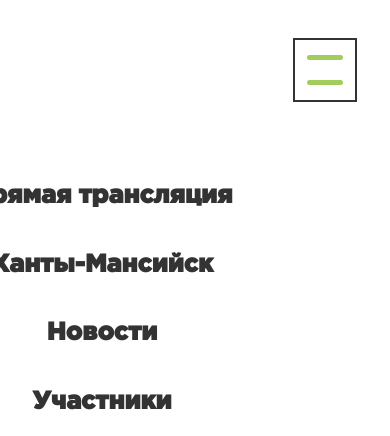
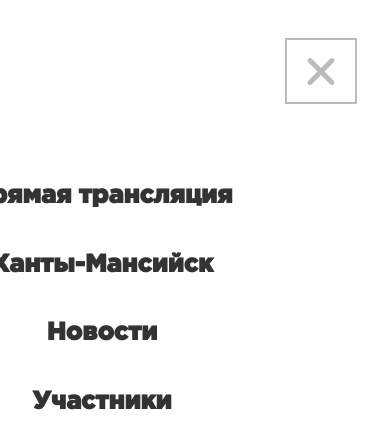
Before and after one commit to milak00/learning-project, a plain HTML site: page index.html in a window 390 px wide. Shown: the top 436 px of the page. Drawn offline with Linux system fonts and the light colour scheme; files whose address does not match are found by name.

Commit message:
1.4 первый квартал (генерация верстки мобильного меню при старте страницы через js)

```diff
--- /dev/null
+++ b/blocks/header/menuBtn/headerMenuBtnMobile.css
@@ -0,0 +1,8 @@
+.header__menu-btn.mobile {
+    display: flex;
+    border: 2px solid #BBBBBB;
+    padding: 16px;
+    align-items: center;
+    justify-content: center;
+    transition: .35s;
+}
--- /dev/null
+++ b/blocks/header/menuBtnLine/headerMenuBtnLineBottom.css
@@ -0,0 +1,6 @@
+.header__menu-btn-line.bottom {
+    position: absolute;
+    transition: .35s;
+    transform: rotate(-45deg);
+    background-color: #BBBBBB;
+}
--- /dev/null
+++ b/blocks/header/menuBtnLine/headerMenuBtnLineTop.css
@@ -0,0 +1,5 @@
+.header__menu-btn-line.top {
+    transition: .35s;
+    transform: rotate(45deg);
+    background-color: #BBBBBB;
+}
--- a/blocks/header/menuMobile/headerMenuMobile.css
+++ b/blocks/header/menuMobile/headerMenuMobile.css
@@ -12,6 +12,7 @@
         height: auto;
         top: 0;
         right: 0;
+        z-index: 2;
     }
 
 }
--- /dev/null
+++ b/blocks/header/menuMobile/headerMenuMobile.js
@@ -0,0 +1,57 @@
+window.addEventListener('load', () => {
+    let div = document.createElement('div');
+
+    div.className = "header__menu-mobile";
+    div.innerHTML = `<div class="row">
+        <a href="#" class="header__logo"></a>
+    <div class="header__menu-btn mobile">
+        <div class="header__menu-btn-line top"></div>
+        <div class="header__menu-btn-line bottom"></div>
+    </div>
+</div>
+    <ul class="header__menu header__menu_direction_column" role="navigation">
+        <li class="header__menu-item"><a href="#" class="link">Прямая трансляция</a></li>
+        <li class="header__menu-item"><a href="#" class="link">Ханты-Мансийск</a>
+            <ul class="header__dropdown">
+                <li class="header__dropdown-item"><a class="link" href="#">О Ханты-Мансийске</a></li>
+                <li class="header__dropdown-item"><a class="link" href="#">История кубка мира</a></li>
+                <li class="header__dropdown-item"><a class="link" href="#">Информация для участников</a></li>
+            </ul>
+        </li>
+        <li class="header__menu-item"><a href="#" class="link">Новости</a>
+            <ul class="header__dropdown">
+                <li class="header__dropdown-item"><a class="link" href="#">О Ханты-Мансийске</a></li>
+                <li class="header__dropdown-item"><a class="link" href="#">История кубка мира</a></li>
+                <li class="header__dropdown-item"><a class="link" href="#">Информация для участников</a></li>
+            </ul>
+        </li>
+        <li class="header__menu-item"><a href="#" class="link">Участники</a></li>
+        <li class="header__menu-item"><a href="#" class="link">Основная информация</a>
+            <ul class="header__dropdown">
+                <li class="header__dropdown-item"><a class="link" href="#">О Ханты-Мансийске</a></li>
+                <li class="header__dropdown-item"><a class="link" href="#">История кубка мира</a></li>
+                <li class="header__dropdown-item"><a class="link" href="#">Информация для участников</a></li>
+            </ul>
+        </li>
+        <li class="header__menu-item"><a href="#" class="link">Результаты</a></li>
+        <li class="header__menu-item"><a href="#" class="link">Медиа</a></li>
+        <li class="header__menu-item"><a href="#" class="link">Контакты</a>
+            <ul class="header__dropdown">
+                <li class="header__dropdown-item"><a class="link" href="#">О Ханты-Мансийске</a></li>
+                <li class="header__dropdown-item"><a class="link" href="#">История кубка мира</a></li>
+                <li class="header__dropdown-item"><a class="link" href="#">Информация для участников</a></li>
+            </ul>
+        </li>
+    </ul>
+    <a href="#" class="header__slow-vision"></a>
+    <div class="header__languages">
+        <a href="#" class="link header__language-item link_active_green">Ru</a>
+        <a href="#" class="link header__language-item">En</a>
+    </div>
+    <div class="header__contacts">
+        <a href="tel:+7 (3467) 555-321" class="link header__tel">+7 (3467) <b>555-321</b></a>
+        <div class="header__place">Ханты-Мансийск Лопарева, 6</div>
+    </div>
+</div>`;
+    document.body.getElementsByTagName('header')[0].appendChild(div);
+});
--- a/index.html
+++ b/index.html
@@ -19,7 +19,10 @@
     <link rel="stylesheet" type="text/css" href="blocks/header/menu/headerMenuDirectionColumn.css">
     <link rel="stylesheet" type="text/css" href="blocks/header/menuMobile/headerMenuMobile.css">
     <link rel="stylesheet" type="text/css" href="blocks/header/menuBtn/headerMenuBtn.css">
+    <link rel="stylesheet" type="text/css" href="blocks/header/menuBtn/headerMenuBtnMobile.css">
     <link rel="stylesheet" type="text/css" href="blocks/header/menuBtnLine/headerMenuBtnLine.css">
+    <link rel="stylesheet" type="text/css" href="blocks/header/menuBtnLine/headerMenuBtnLineTop.css">
+    <link rel="stylesheet" type="text/css" href="blocks/header/menuBtnLine/headerMenuBtnLineBottom.css">
     <link rel="stylesheet" type="text/css" href="blocks/header/partnerLogos/headerPartnerLogos.css">
     <link rel="stylesheet" type="text/css" href="blocks/header/partnerLogo/headerPartnerLogo.css">
     <link rel="stylesheet" type="text/css" href="blocks/header/menuItem/headerMenuItem.css">
@@ -96,6 +99,7 @@
     <link rel="stylesheet" type="text/css" href="blocks/footer/place/footerPlace.css">
     <link rel="stylesheet" type="text/css" href="blocks/footer/btn-top/footerBtnTop.css">
     <link rel="stylesheet" type="text/css" href="blocks/footer/websiteDevelopment/footerWebsiteDevelopment.css">
+    <script async src="blocks/header/menuMobile/headerMenuMobile.js"></script>
     <title>Document</title>
 </head>
 <body>
@@ -154,59 +158,6 @@
         <div class="header__menu-btn-line"></div>
     </div>
     <div class="header__background-item"></div>
-    <div class="header__menu-mobile">
-        <div class="row">
-            <a href="#" class="header__logo"></a>
-            <div class="header__menu-btn header__menu-btn_">
-                <div class="header__menu-btn-line"></div>
-                <div class="header__menu-btn-line"></div>
-            </div>
-        </div>
-            <ul class="header__menu header__menu_direction_column" role="navigation">
-                <li class="header__menu-item"><a href="#" class="link">Прямая трансляция</a></li>
-                <li class="header__menu-item"><a href="#" class="link">Ханты-Мансийск</a>
-                    <ul class="header__dropdown">
-                        <li class="header__dropdown-item"><a class="link" href="#">О Ханты-Мансийске</a></li>
-                        <li class="header__dropdown-item"><a class="link" href="#">История кубка мира</a></li>
-                        <li class="header__dropdown-item"><a class="link" href="#">Информация для участников</a></li>
-                    </ul>
-                </li>
-                <li class="header__menu-item"><a href="#" class="link">Новости</a>
-                    <ul class="header__dropdown">
-                        <li class="header__dropdown-item"><a class="link" href="#">О Ханты-Мансийске</a></li>
-                        <li class="header__dropdown-item"><a class="link" href="#">История кубка мира</a></li>
-                        <li class="header__dropdown-item"><a class="link" href="#">Информация для участников</a></li>
-                    </ul>
-                </li>
-                <li class="header__menu-item"><a href="#" class="link">Участники</a></li>
-                <li class="header__menu-item"><a href="#" class="link">Основная информация</a>
-                    <ul class="header__dropdown">
-                        <li class="header__dropdown-item"><a class="link" href="#">О Ханты-Мансийске</a></li>
-                        <li class="header__dropdown-item"><a class="link" href="#">История кубка мира</a></li>
-                        <li class="header__dropdown-item"><a class="link" href="#">Информация для участников</a></li>
-                    </ul>
-                </li>
-                <li class="header__menu-item"><a href="#" class="link">Результаты</a></li>
-                <li class="header__menu-item"><a href="#" class="link">Медиа</a></li>
-                <li class="header__menu-item"><a href="#" class="link">Контакты</a>
-                    <ul class="header__dropdown">
-                        <li class="header__dropdown-item"><a class="link" href="#">О Ханты-Мансийске</a></li>
-                        <li class="header__dropdown-item"><a class="link" href="#">История кубка мира</a></li>
-                        <li class="header__dropdown-item"><a class="link" href="#">Информация для участников</a></li>
-                    </ul>
-                </li>
-            </ul>
-            <a href="#" class="header__slow-vision"></a>
-            <div class="header__languages">
-                <a href="#" class="link header__language-item link_active_green">Ru</a>
-                <a href="#" class="link header__language-item">En</a>
-            </div>
-            <div class="header__contacts">
-                <a href="tel:+7 (3467) 555-321" class="link header__tel">+7 (3467) <b>555-321</b></a>
-                <div class="header__place">Ханты-Мансийск Лопарева, 6</div>
-            </div>
-        </div>
-
 </header>
 <section class="content">
     <div class="cover">
```
